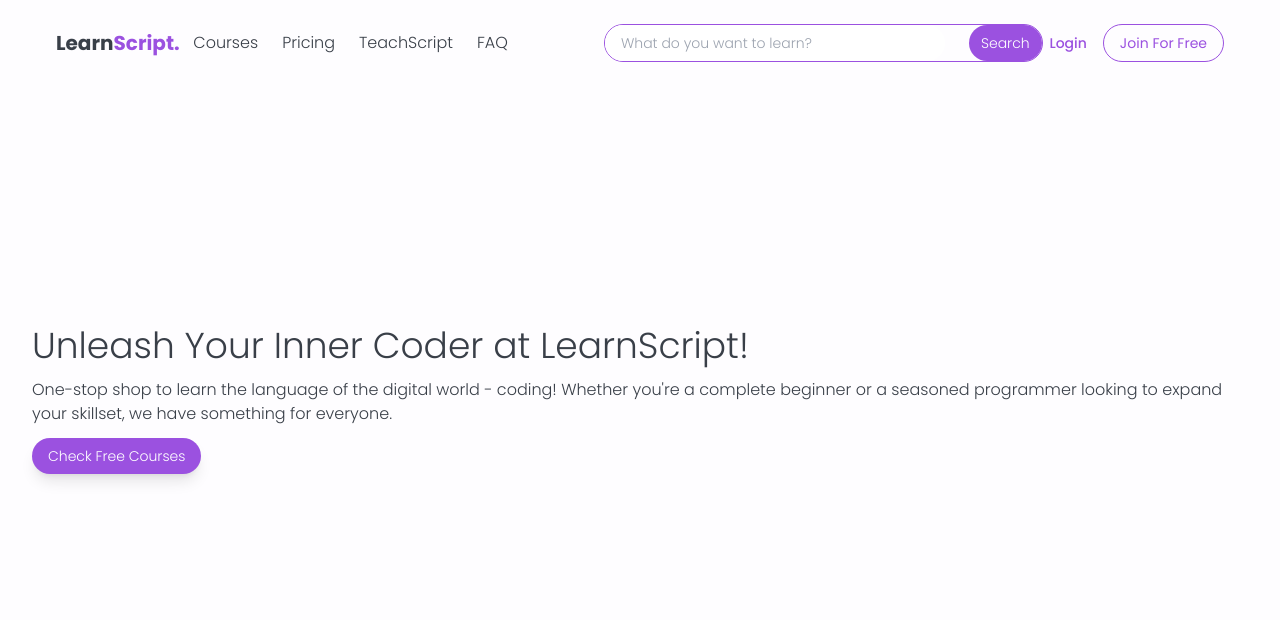
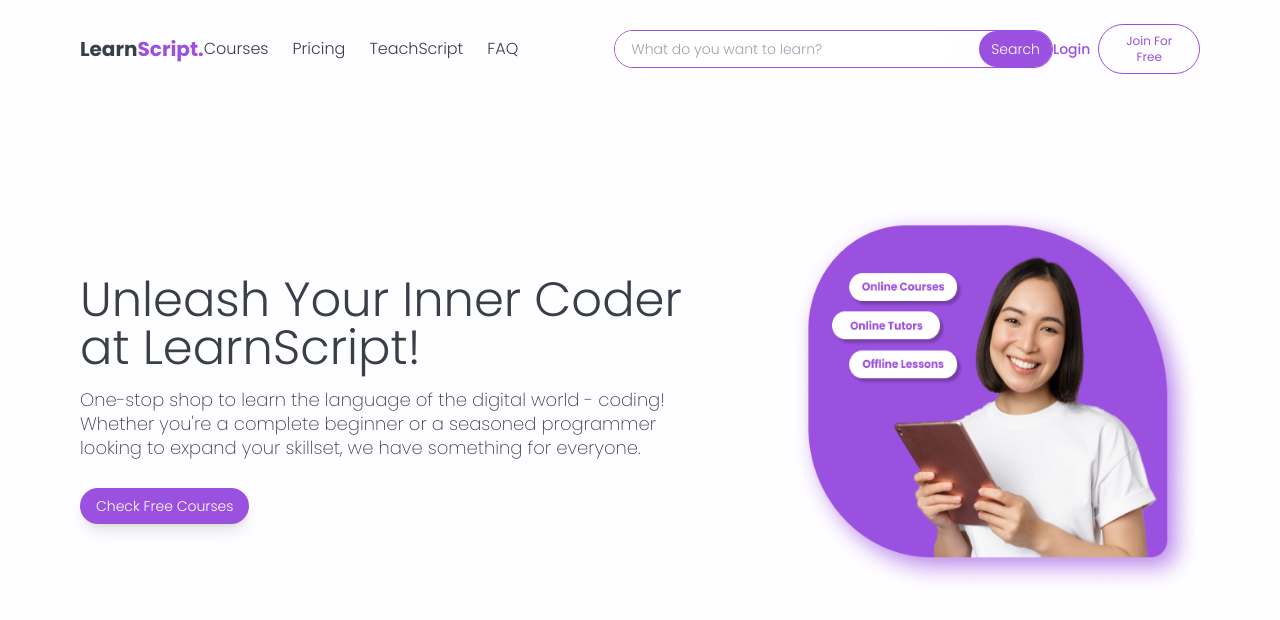
Before and after one commit to biancavictorino/learn-script, a React (Vite) app: page / in a window 1280 px wide. Shown: the top 620 px of the page. Built offline with nearby package versions, Linux system fonts and the light colour scheme.

Commit message:
added hero image

```diff
--- a/src/Components/Hero.jsx
+++ b/src/Components/Hero.jsx
@@ -1,14 +1,16 @@
 import React from 'react'
+import HeroImage from '../assets/hero-icon.png'
 
 const Hero = () => {
   return (
-    <div className='px-8 h-screen flex flex-col justify-center'>
-        <div className='flex flex-col items-start justify-center gap-3'>
-            <h1 className='text-4xl font-light'>Unleash Your Inner Coder at LearnScript!</h1>
-            <p className='text-md font-light'>One-stop shop to learn the language of the digital world - coding! Whether you're a complete beginner or a seasoned programmer looking to expand your skillset, we have something for everyone.</p>
+    <div className='px-8 h-screen flex flex-col-reverse justify-center md:flex-row md:px-20 md:gap-20'>
+        <div className='flex flex-col items-start justify-center gap-2 md:w-3/5 md:gap-4'>
+            <h1 className='text-3xl font-light md:text-5xl'>Unleash Your Inner Coder at LearnScript!</h1>
+            <p className='text-sm font-light leading-6 pb-3 md:text-md md:leading-6 md:text-lg md:font-extralight '>One-stop shop to learn the language of the digital world - coding! Whether you're a complete beginner or a seasoned programmer looking to expand your skillset, we have something for everyone.</p>
             <button className='px-4 py-2 rounded-full bg-primary-color text-sm text-white font-light shadow-lg'>Check Free Courses</button>
         </div>
-        <div>
+        <div className='flex items-center justify-center pt-10 pb-3 md:pt-0 md:pb-0'>
+          <img src={ HeroImage } alt="" className='h-64 md:h-96' />
 
         </div>
     </div>
--- a/src/Components/Navbar.jsx
+++ b/src/Components/Navbar.jsx
@@ -10,13 +10,13 @@ const Navbar = () => {
 
 
   return (
-    <div className='absolute w-full px-8 py-6 flex flex-row items-center justify-between md:px-14'>
+    <div className='absolute w-full px-8 py-6 flex flex-row items-center justify-between md:px-20'>
         <div className='logo font-bold flex flex-row text-xl'>
             <h1 className=''>Learn</h1>
             <h1 className='text-primary-color'>Script.</h1>
         </div>
 
-        <div className='px-9 md:px-0'>
+        <div className='px-3 md:px-0'>
 
         </div>
         <div className='hidden md:flex md:flex-row gap-24 font-light items-center'>
@@ -33,9 +33,9 @@ const Navbar = () => {
                 </form>
             </div>
         </div>
-        <div className='flex flex-row gap-4 items-center text-sm'>
-            <a href="" className='text-primary-color font-medium'>Login</a>
-            <button className='text-primary-color border rounded-full py-2 px-4 border-primary-color'>Join For Free</button>
+        <div className='flex flex-row gap-2 items-center text-sm'>
+            <a href="" className='hidden md:flex text-primary-color font-medium'>Login</a>
+            <button className='text-primary-color border rounded-full py-2 px-4 border-primary-color text-xs'>Join For Free</button>
         </div>
         <svg onClick={handleOpen} xmlns="http://www.w3.org/2000/svg" fill="none" viewBox="0 0 24 24" strokeWidth={1.5} stroke="currentColor" className="size-6 md:hidden">
             <path strokeLinecap="round" strokeLinejoin="round" d="M3.75 6.75h16.5M3.75 12h16.5m-16.5 5.25h16.5" />
```
Also changed, not shown: src/assets/hero-icon.png (added).
